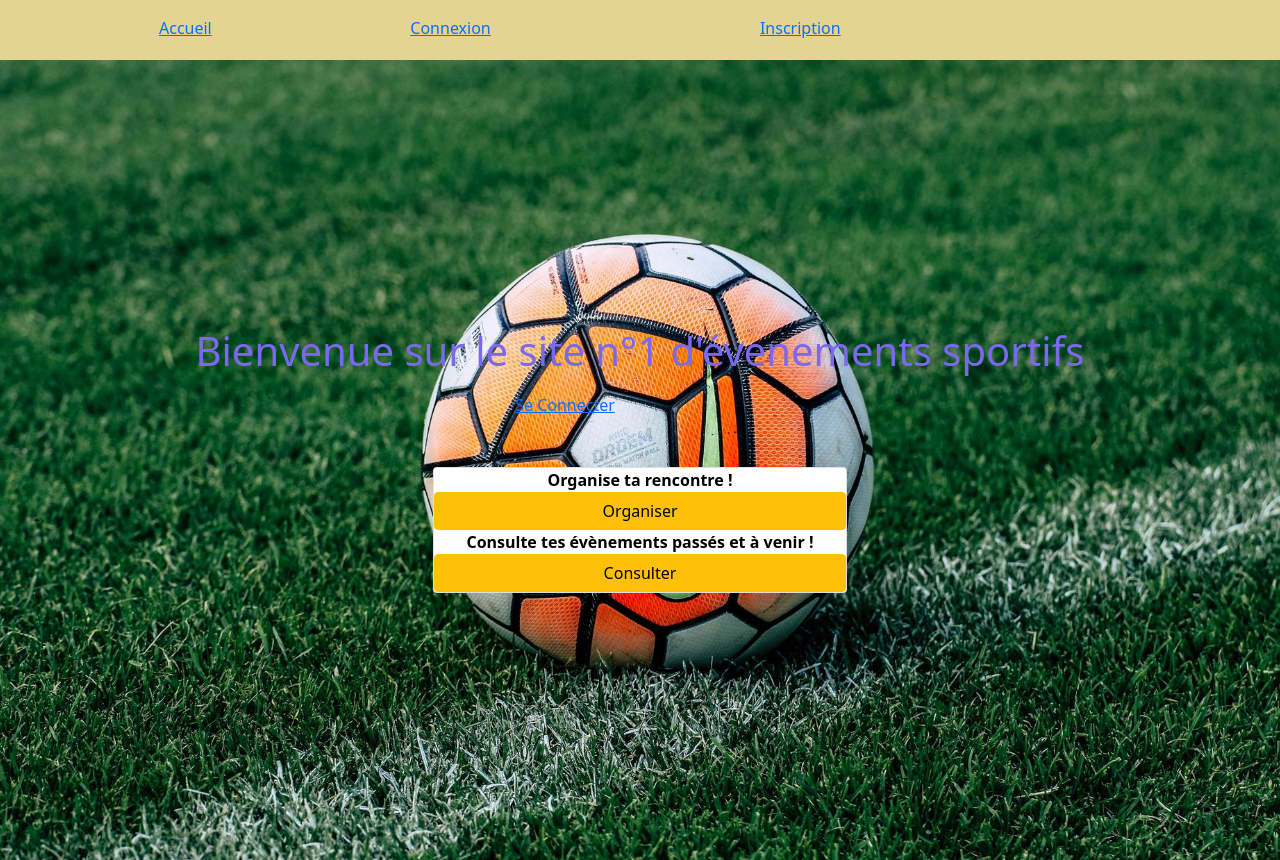
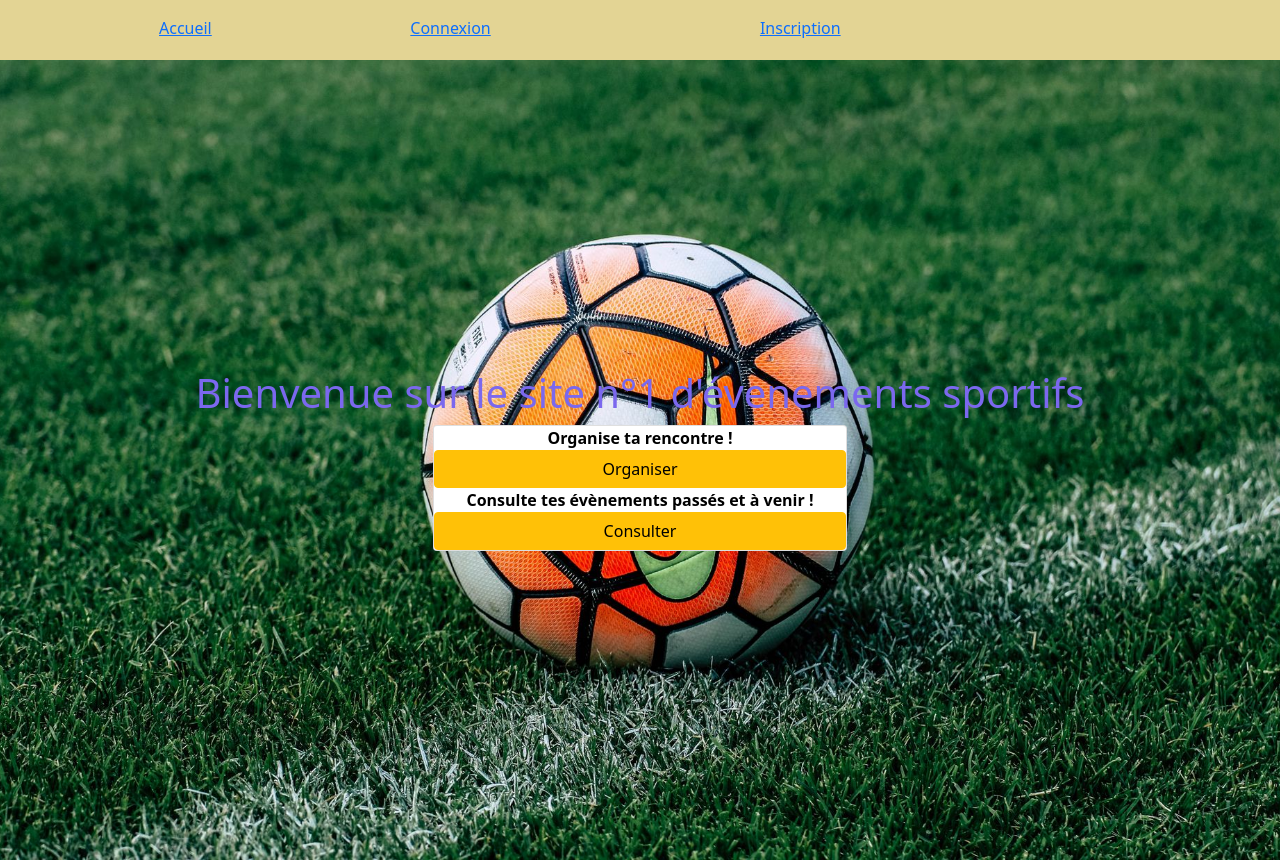
Before and after one commit to M0urad/ProjetSport, an Angular app in the folder Angular/: page /home in a window 1280 px wide. Built offline with nearby package versions, Linux system fonts and the light colour scheme.

Commit message:
modif encore

```diff
--- a/Angular/src/app/home/home.component.html
+++ b/Angular/src/app/home/home.component.html
@@ -1,12 +1,5 @@
-<div>
-  <body>
 <div class="showcase">
 <h1>Bienvenue sur le site n°1 d'évenements sportifs</h1>
-<div class="connexion">
-  <a *ngIf="!isLogged()" [routerLink]="['/login']" routerLinkActive="active">
-    Se Connecter</a
-  >
-</div>
 <form class="card container col-4">
 <div class="row">
     <b><p class="card-text">Organise ta rencontre !</p></b>
@@ -29,5 +22,3 @@
       Consulter
     </a></div></form>
   </div>
-</body>
-</div>
--- a/Angular/src/app/login/login.component.html
+++ b/Angular/src/app/login/login.component.html
@@ -1,6 +1,7 @@
 <div class="showcase">
+  <h1>Page de connexion</h1>
   <div class="card container col-3">
-<h1>Page de connexion</h1>
+
 <form (ngSubmit)="seConnecter()" class="log">
   <div class="form-group">
     <label>Login:</label>
@@ -20,7 +21,13 @@
     />
   </div>
 
-  <table>
+
+
+<div class="">
+  Pas encore de compte ?
+  <a [routerLink]="['/inscription']" routerLinkActive="active"> S'inscrire </a
+  ><br />
+   <table>
     <td><button type="submit" class="btn btn-info">Connexion</button></td>
     <td>
       <button
@@ -32,12 +39,6 @@
       </button>
     </td>
   </table>
-  <div>{{ message }}</div>
-</form>
-
-<div class="">
-  Pas encore de compte ?
-  <a [routerLink]="['/inscription']" routerLinkActive="active"> S'inscrire </a
-  ><br />
-</div></div>
+</div></form>
 </div>
+</div>
```
